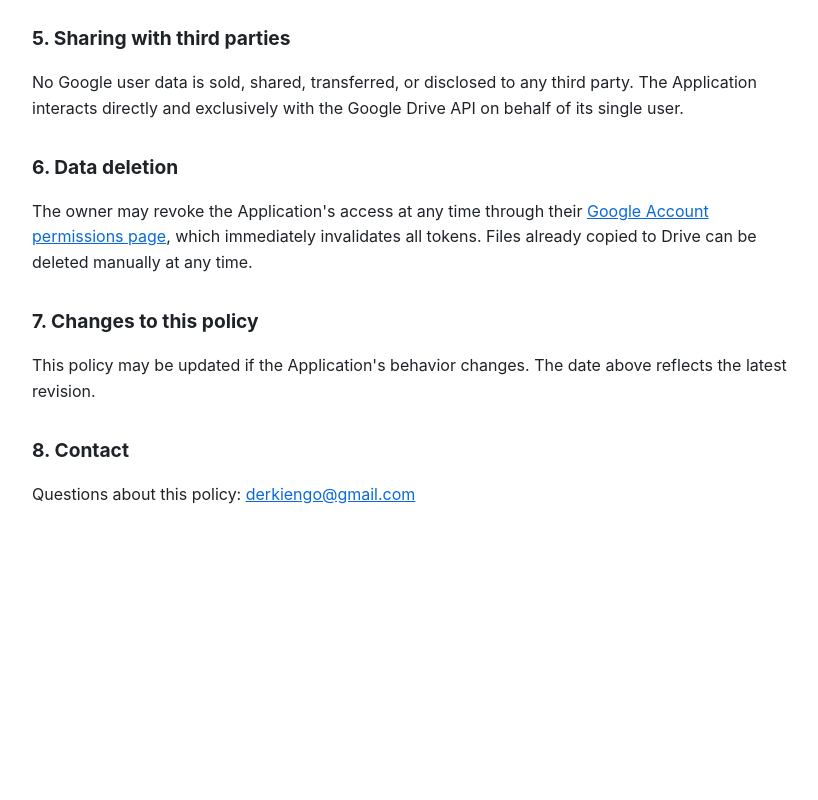
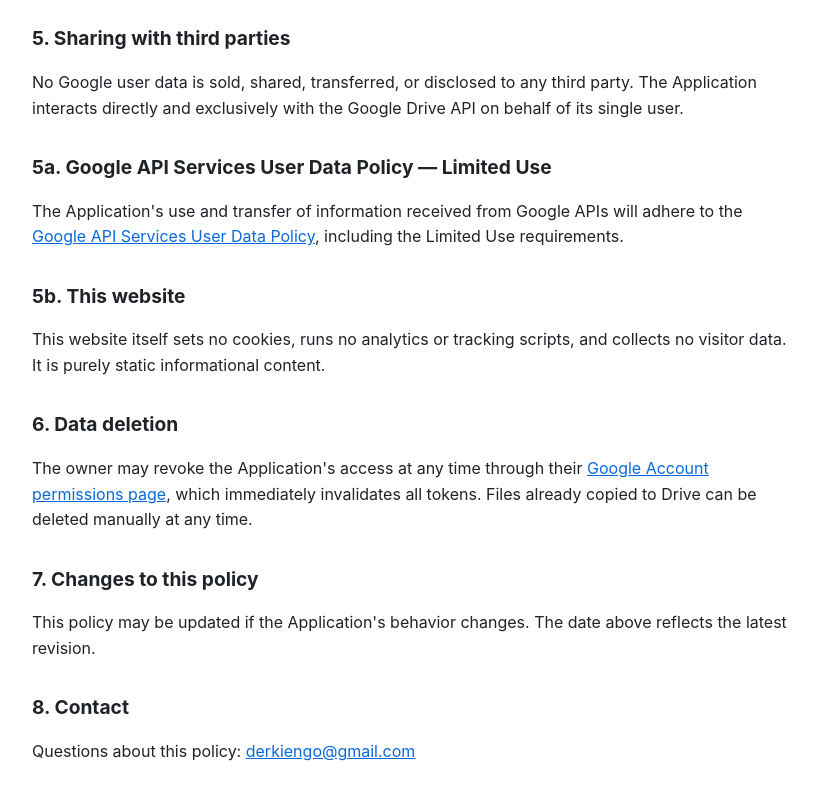
Before and after one commit to Derkien/rclone-griwork, a plain HTML site: page privacy.html in a window 1280 px wide. Shown: the part 1050-1850 px from the top of the page, without its empty margins (228-1046 px from the left). Before the commit the page ends 1597 px from the top, so only its background shows below. Drawn offline with Linux system fonts and the light colour scheme.

Commit message:
privacy: add Limited Use statement and website cookies section

```diff
--- a/privacy.html
+++ b/privacy.html
@@ -58,6 +58,15 @@ files from a local folder to their own Google Drive as a personal backup.</p>
 Application interacts directly and exclusively with the Google Drive API on behalf of its
 single user.</p>
 
+<h2>5a. Google API Services User Data Policy — Limited Use</h2>
+<p>The Application's use and transfer of information received from Google APIs will adhere to
+the <a href="https://developers.google.com/terms/api-services-user-data-policy">Google API
+Services User Data Policy</a>, including the Limited Use requirements.</p>
+
+<h2>5b. This website</h2>
+<p>This website itself sets no cookies, runs no analytics or tracking scripts, and collects
+no visitor data. It is purely static informational content.</p>
+
 <h2>6. Data deletion</h2>
 <p>The owner may revoke the Application's access at any time through their
 <a href="https://myaccount.google.com/permissions">Google Account permissions page</a>,
```
